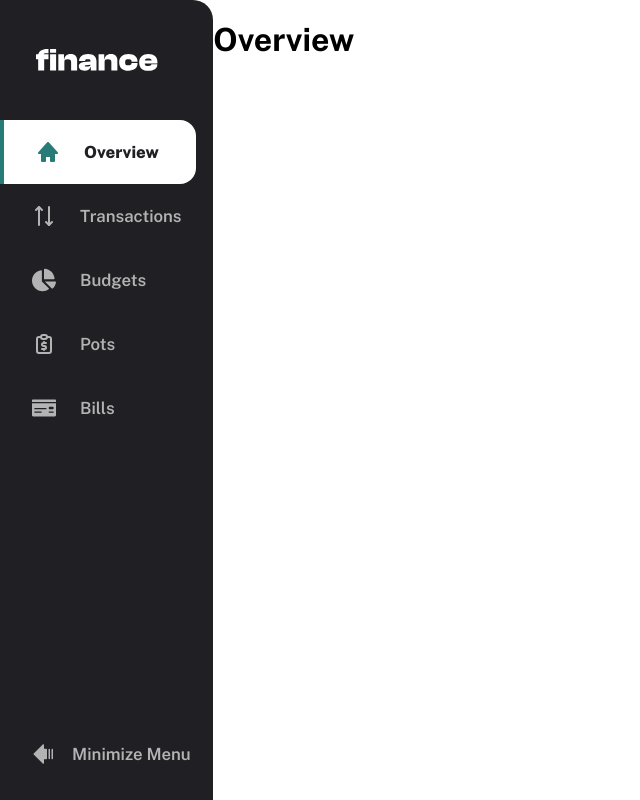
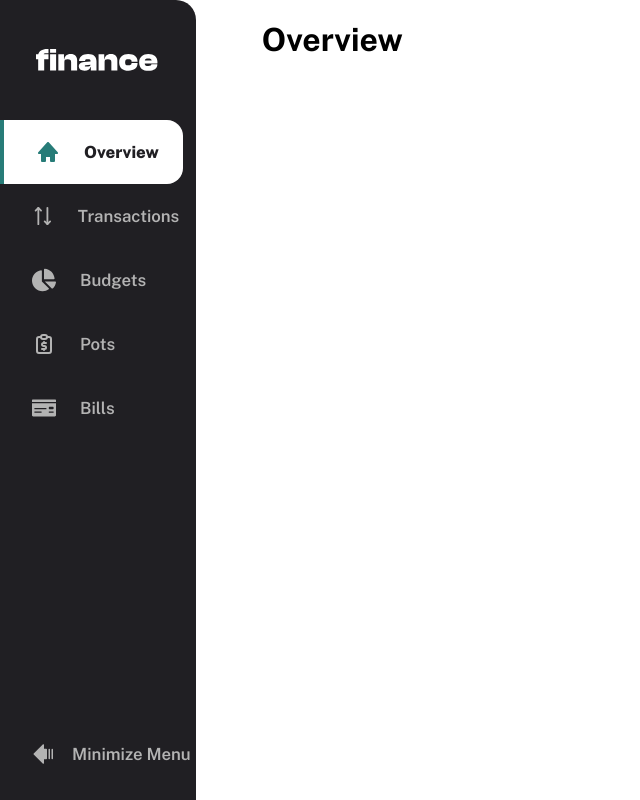
Before and after one commit to JurgenMik/FinanceApp, a React (Create React App) app: page / in a window 1280 px wide. Shown: the whole page, without its empty margins (0-640 px from the left). Built offline with nearby package versions, Linux system fonts and the light colour scheme.

Commit message:
FS-fixed-pages-not-dynamically-adjusting-to-changes-in-width

```diff
--- a/src/App.scss
+++ b/src/App.scss
@@ -6,11 +6,20 @@
     display: flex;
 
   .main-sidebar {
-    width: 17.5%;
+    width: 22.5%;
+
+    &.minimized {
+      width: 12.5%;
+    }
   }
 
   .main-pages {
     width: 87.5%;
+    transition: width 0.4s ease;
+
+    &.minimized {
+      width: 90%;
+    }
   }
 
 }
--- a/src/App.tsx
+++ b/src/App.tsx
@@ -31,14 +31,14 @@ function App() {
     <>
       {isDefinedRoute ?
         <div className="main">
-          <div className="main-sidebar">
+          <div className={isExpanded ? 'main-sidebar' : 'main-sidebar minimized'}>
             <MainMenu
               handleMinimizeMenu={handleMinimizeMenu}
               location={location.pathname}
               isExpanded={isExpanded}
             />
            </div>
-           <div className="main-pages">
+           <div className={isExpanded ? 'main-pages' : 'main-pages minimized'}>
               <Routes>
                 <Route path="/" element={<Overview />} />
                 <Route path="/Bills" element={<Bills />} />
--- a/src/components/MainMenu/MainMenu.scss
+++ b/src/components/MainMenu/MainMenu.scss
@@ -1,7 +1,7 @@
 @import '../../variables/variables.scss';
 
 .main-container {
-    width: 100%;
+    width: 75%;
     height: 100%;
     display: flex;
     flex-direction: column;
```
